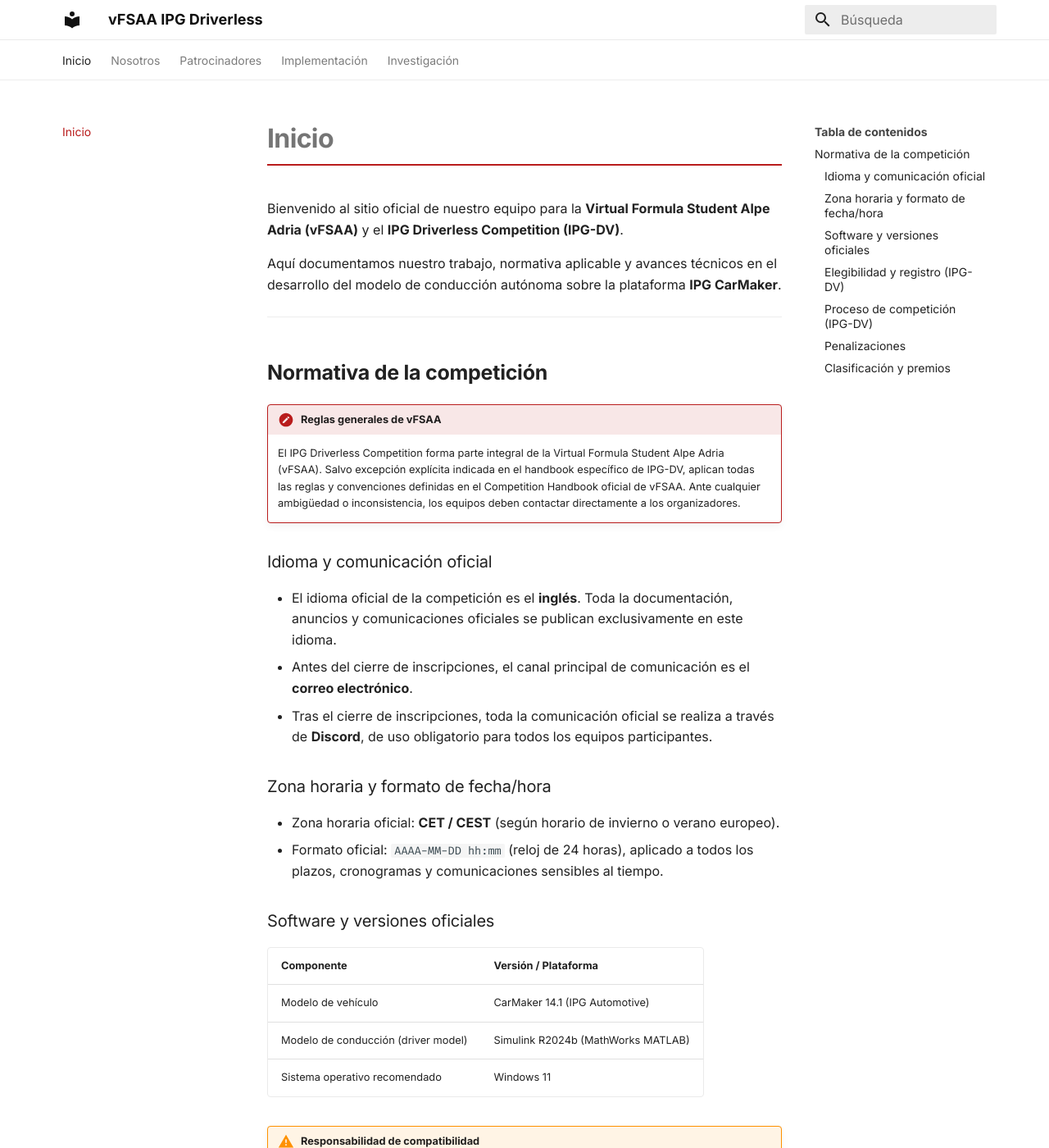
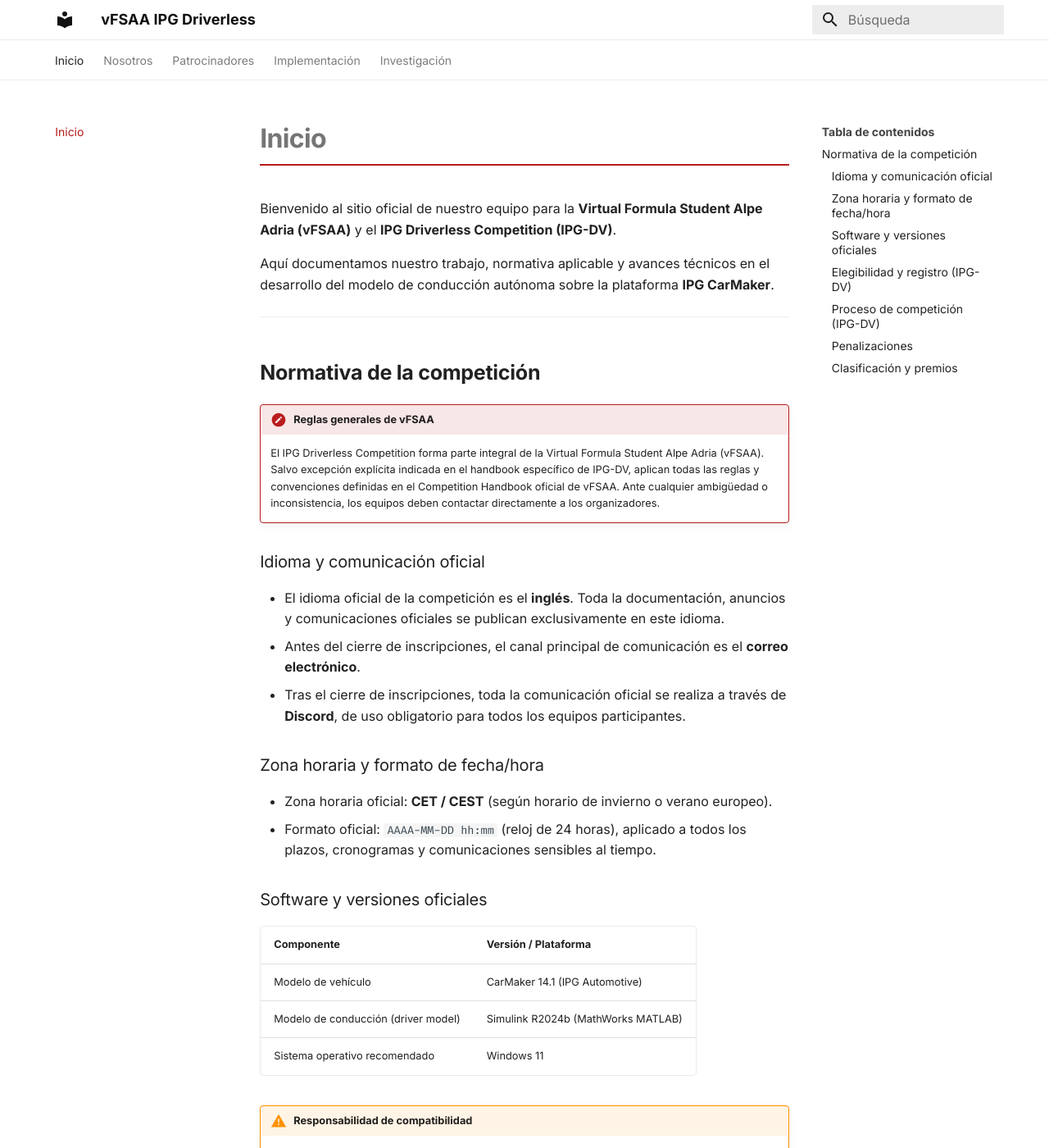
Before and after one commit to stavara/driverless, an MkDocs documentation site: the page built from docs/index.md, in a window 1280 px wide and 1400 px high. Shown: the whole window at 82% size. Built offline with MkDocs 1.6.1 and Material for MkDocs 9.7.7, drawn with Linux system fonts in a browser that asks for light colours.

Commit message:
Change max-width of .md-grid to 92vw

```diff
--- a/docs/stylesheets/custom.css
+++ b/docs/stylesheets/custom.css
@@ -98,8 +98,10 @@
 
 /* Ancho editorial cómodo para lectura larga */
 .md-grid {
-  max-width: 1160px;
+  max-width: 92vw;
 }
+
+
 
 /* ============================================================
    Tabla de contenidos (TOC) y navegación lateral — todo en rojo
```
